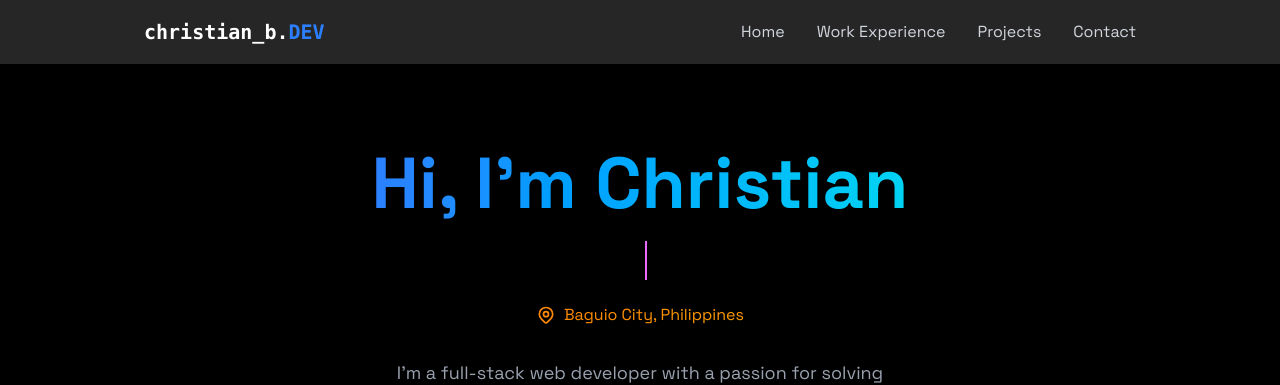
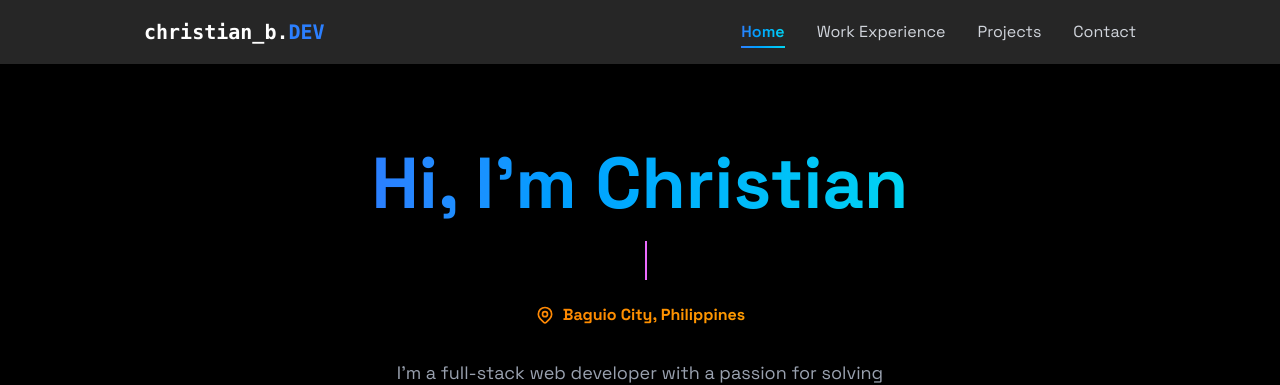
Before and after one commit to cbins13/cbins-portfolio, a React (Vite) app: page / in a window 1280 px wide. Shown: the top 385 px of the page. Built offline with nearby package versions, Linux system fonts and the light colour scheme.

Commit message:
Add changes to navbar, home animations and states

```diff
--- a/src/components/Navbar.jsx
+++ b/src/components/Navbar.jsx
@@ -1,9 +1,71 @@
-import { useEffect } from "react";
+import { useEffect, useState } from "react";
 
 export const Navbar = ({ menuOpen, setMenuOpen }) => {
+  const [activeSection, setActiveSection] = useState("home");
+
   useEffect(() => {
     document.body.style.overflow = menuOpen ? "hidden" : "";
   }, [menuOpen]);
+
+  useEffect(() => {
+    const sections = document.querySelectorAll("section[id]");
+
+    const observerOptions = {
+      root: null,
+      rootMargin: "-20% 0px -70% 0px",
+      threshold: 0,
+    };
+
+    const observerCallback = (entries) => {
+      entries.forEach((entry) => {
+        if (entry.isIntersecting) {
+          setActiveSection(entry.target.id);
+        }
+      });
+    };
+
+    const observer = new IntersectionObserver(
+      observerCallback,
+      observerOptions
+    );
+
+    sections.forEach((section) => {
+      observer.observe(section);
+    });
+
+    // Set initial active section based on scroll position
+    const handleScroll = () => {
+      const scrollPosition = window.scrollY + 100;
+      sections.forEach((section) => {
+        const htmlSection = section;
+        if (htmlSection instanceof HTMLElement) {
+          const sectionTop = htmlSection.offsetTop;
+          const sectionHeight = htmlSection.offsetHeight;
+          if (
+            scrollPosition >= sectionTop &&
+            scrollPosition < sectionTop + sectionHeight
+          ) {
+            setActiveSection(htmlSection.id);
+          }
+        }
+      });
+    };
+
+    window.addEventListener("scroll", handleScroll);
+    handleScroll(); // Check on mount
+
+    return () => {
+      observer.disconnect();
+      window.removeEventListener("scroll", handleScroll);
+    };
+  }, []);
+
+  const navLinks = [
+    { href: "#home", label: "Home", id: "home" },
+    { href: "#about", label: "Work Experience", id: "about" },
+    { href: "#projects", label: "Projects", id: "projects" },
+    { href: "#contact", label: "Contact", id: "contact" },
+  ];
 
   return (
     <nav className="fixed top-0 w-full z-40 bg-[rgba(10, 10, 10, 0.8)] backdrop-blur-lg border-white/10 shadow-lg bg-neutral-800">
@@ -20,30 +82,28 @@ export const Navbar = ({ menuOpen, setMenuOpen }) => {
           </div>
 
           <div className="hidden md:flex items-center space-x-8">
-            <a
-              href="#home"
-              className="text-gray-300 hover:text-white transition-colors"
-            >
-              Home
-            </a>
-            <a
-              href="#about"
-              className="text-gray-300 hover:text-white transition-colors"
-            >
-              Work Experience
-            </a>
-            <a
-              href="#projects"
-              className="text-gray-300 hover:text-white transition-colors"
-            >
-              Projects
-            </a>
-            <a
-              href="#contact"
-              className="text-gray-300 hover:text-white transition-colors"
-            >
-              Contact
-            </a>
+            {navLinks.map((link) => (
+              <a
+                key={link.id}
+                href={link.href}
+                className="relative transition-all duration-700 ease-in-out"
+              >
+                <span
+                  className={`transition-all duration-700 ease-in-out ${
+                    activeSection === link.id
+                      ? "bg-gradient-to-r from-blue-500 to-cyan-400 bg-clip-text text-transparent font-semibold"
+                      : "text-gray-300 hover:text-white"
+                  }`}
+                >
+                  {link.label}
+                </span>
+                <span
+                  className={`absolute -bottom-1 left-0 h-0.5 bg-gradient-to-r from-blue-500 to-cyan-400 transition-all duration-700 ease-in-out ${
+                    activeSection === link.id ? "w-full opacity-100" : "w-0 opacity-0"
+                  }`}
+                ></span>
+              </a>
+            ))}
           </div>
         </div>
       </div>
--- a/src/components/sections/About.jsx
+++ b/src/components/sections/About.jsx
@@ -11,6 +11,7 @@ const About = () => {
   ];
 
   const backendSkills = ["NodeJS", "Oracle", "MySQL"];
+
   return (
     <section
       id="about"
--- a/src/components/sections/Home.jsx
+++ b/src/components/sections/Home.jsx
@@ -52,9 +52,9 @@ const Home = () => {
           </h2>
 
           {/* Location */}
-          <div className="flex items-center justify-center gap-2 mb-8">
+          <div className="flex items-center justify-center gap-2 mb-8 group cursor-default">
             <svg
-              className="w-5 h-5 text-orange-400"
+              className="w-5 h-5 text-orange-400 transition-all duration-300 group-hover:scale-110 group-hover:text-orange-300 group-hover:drop-shadow-[0_0_8px_rgba(251,146,60,0.5)]"
               fill="none"
               stroke="currentColor"
               viewBox="0 0 24 24"
@@ -73,7 +73,7 @@ const Home = () => {
                 d="M15 11a3 3 0 11-6 0 3 3 0 016 0z"
               />
             </svg>
-            <span className="text-sm md:text-base bg-gradient-to-r bg-clip-text text-transparent from-orange-400 to-amber-500">
+            <span className="text-sm md:text-base font-bold bg-gradient-to-r bg-clip-text text-transparent from-orange-400 to-amber-500 transition-all duration-300 group-hover:from-orange-300 group-hover:to-amber-400 group-hover:scale-105 group-hover:drop-shadow-[0_0_8px_rgba(251,146,60,0.4)]">
               Baguio City, Philippines
             </span>
           </div>
```
